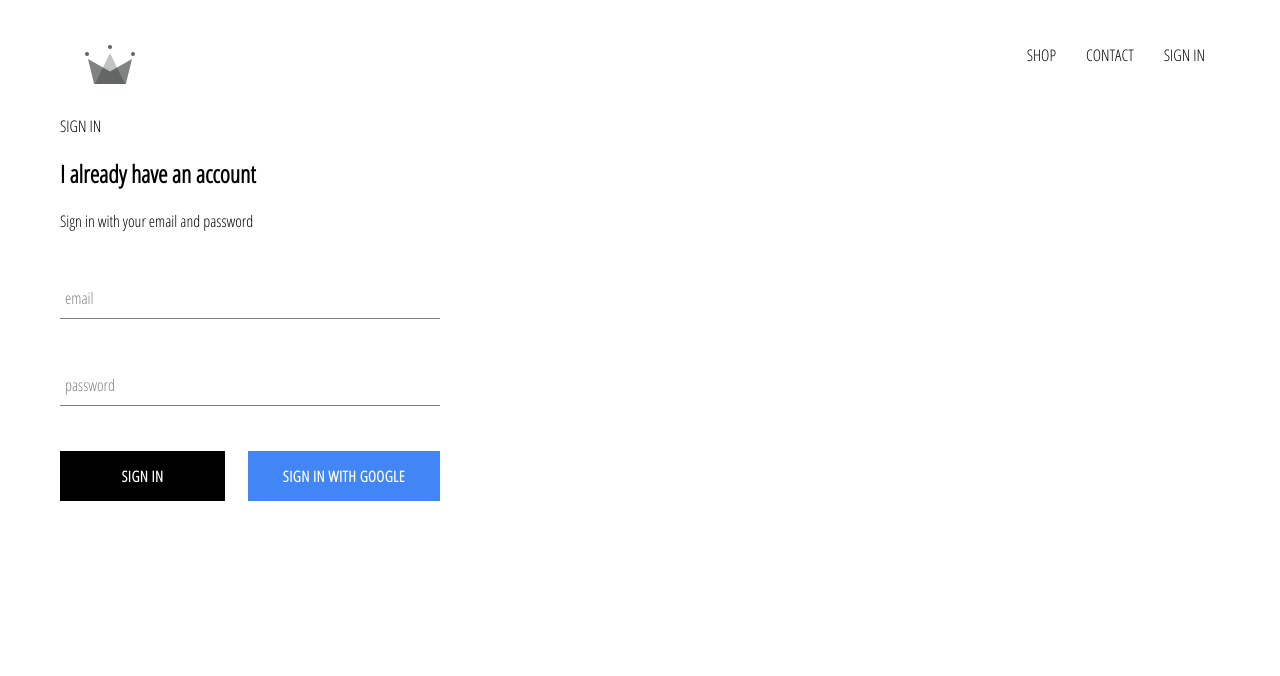
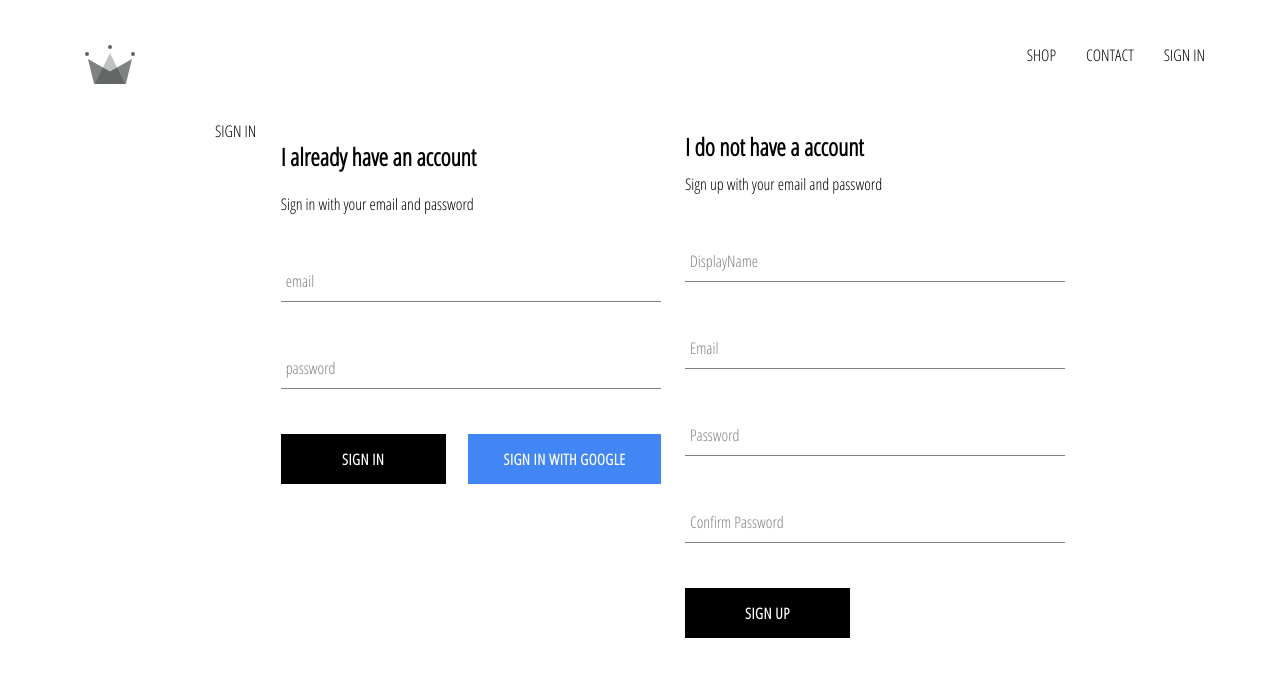
Before and after one commit to sharewithamar/crwn-clothing, a React (Create React App) app: page /signin in a window 1280 px wide. Shown: the top 676 px of the page. Built offline with nearby package versions, Linux system fonts and the light colour scheme; no server answers.

Commit message:
sign up -firebase email password provider

```diff
--- a/src/App.js
+++ b/src/App.js
@@ -5,7 +5,7 @@
 import ShopPage from './pages/shop/shoppage.component';
 import Header from './components/header/header.component';
 import SignInAndSignUpPage from './pages/sign-in-and-sign-up/sign-in-and-sign-up.component';
-import { auth ,createUserProfileDocument } from './firebase/firebase.utils';
+import { auth, createUserProfileDocument } from './firebase/firebase.utils';
 
 class App extends React.Component {
   constructor(props) {
@@ -18,23 +18,24 @@
   unsubscribeFromAuth = null;
   componentDidMount() {
     this.unsubscribeFromAuth = auth.onAuthStateChanged(async userAuth => {
-      if(userAuth){
+      if (userAuth) {
         const userRef = await createUserProfileDocument(userAuth);
         userRef.onSnapshot(snapshot => {
-       // console.log(snapshot.data());
-          this.setState({ currentUser: {
-            id: snapshot.id,
-            ...snapshot.data()
-
-          } },()=> console.log(this.state));
-        //    console.log(snapshot);
-        })
-
+          // console.log(snapshot.data());
+          this.setState(
+            {
+              currentUser: {
+                id: snapshot.id,
+                ...snapshot.data()
+              }
+            },
+            () => console.log(this.state)
+          );
+          //    console.log(snapshot);
+        });
+      } else {
+        this.setState({ currentUser: userAuth });
       }
-      else {
-        this.setState({currentUser:userAuth});
-      }
-
     });
   }
 
--- /dev/null
+++ b/src/components/sign-up/sign-up.component.jsx
@@ -0,0 +1,95 @@
+import React from 'react';
+import FormInput from '../form-input/form-input.component';
+import CustomButton from '../custom-button/custom-button.component';
+import { auth, createUserProfileDocument } from '../../firebase/firebase.utils';
+import './sign-up.styles.scss';
+
+class SignUp extends React.Component {
+  constructor() {
+    super();
+    this.state = {
+      displayName: '',
+      email: '',
+      password: '',
+      confirmPassword: ''
+    };
+  }
+
+  handleSubmit = async event => {
+    console.log('so far ');
+    event.preventDefault();
+    const { displayName, email, password, confirmPassword } = this.state;
+    if (password !== confirmPassword) {
+      alert("passwords don't match");
+      return;
+    }
+    try {
+      const { user } = await auth.createUserWithEmailAndPassword(
+        email,
+        password
+      );
+      await createUserProfileDocument(user, { displayName });
+      this.setState({
+        displayName: '',
+        email: '',
+        password: '',
+        confirmPassword: ''
+      });
+    } catch (err) {
+      console.error(err);
+    }
+  };
+
+  handleChange = event => {
+    console.log('so far ');
+
+    const { name, value } = event.target;
+    this.setState({ [name]: value });
+  };
+
+  render() {
+    const { displayName, email, password, confirmPassword } = this.state;
+    return (
+      <div className='sign-up'>
+        <h2 className='title'>I do not have a account </h2>
+        <span>Sign up with your email and password</span>
+        <form className='sign-up-form' onSubmit={this.handleSubmit}>
+          <FormInput
+            type='text'
+            name='displayName'
+            value={displayName}
+            onChange={this.handleChange}
+            label='DisplayName'
+            required
+          />
+          <FormInput
+            type='email'
+            name='email'
+            value={email}
+            onChange={this.handleChange}
+            label='Email'
+            required
+          />
+          <FormInput
+            type='password'
+            name='password'
+            value={password}
+            onChange={this.handleChange}
+            label='Password'
+            required
+          />
+          <FormInput
+            type='password'
+            name='confirmPassword'
+            value={confirmPassword}
+            onChange={this.handleChange}
+            label='Confirm Password'
+            required
+          />
+          <CustomButton type='submit'> SIGN UP </CustomButton>
+        </form>
+      </div>
+    );
+  }
+}
+export default SignUp;
--- /dev/null
+++ b/src/components/sign-up/sign-up.styles.scss
@@ -0,0 +1,9 @@
+.sign-up {
+  display: flex;
+  flex-direction: column;
+  width: 380px;
+
+  .title {
+    margin: 10px 0;
+  }
+}
--- a/src/pages/sign-in-and-sign-up/sign-in-and-sign-up.component.jsx
+++ b/src/pages/sign-in-and-sign-up/sign-in-and-sign-up.component.jsx
@@ -1,11 +1,15 @@
 import React from 'react';
-import './sign-in-and-sign-up.styles.scss' ;
+import './sign-in-and-sign-up.styles.scss';
 import SignIn from '../../components/sign-in/sign-in.component';
+import SignUp from '../../components/sign-up/sign-up.component';
 
 const SignInAndSignUpPage = () => (
-    <div className="sign-in-and-sign-up"> SIGN IN
+  <div className='sign-in-and-sign-up'>
+    {' '}
+    SIGN IN
     <SignIn />
-    </div>
-)
+    <SignUp />
+  </div>
+);
 
 export default SignInAndSignUpPage;
--- a/src/pages/sign-in-and-sign-up/sign-in-and-sign-up.styles.scss
+++ b/src/pages/sign-in-and-sign-up/sign-in-and-sign-up.styles.scss
@@ -0,0 +1,6 @@
+.sign-in-and-sign-up {
+  width: 850px;
+  display: flex;
+  justify-content: space-between;
+  margin: 30px auto;
+}
```
Also changed, not shown: src/components/sign-in/sign-in.component.jsx (+5 -6 lines).
